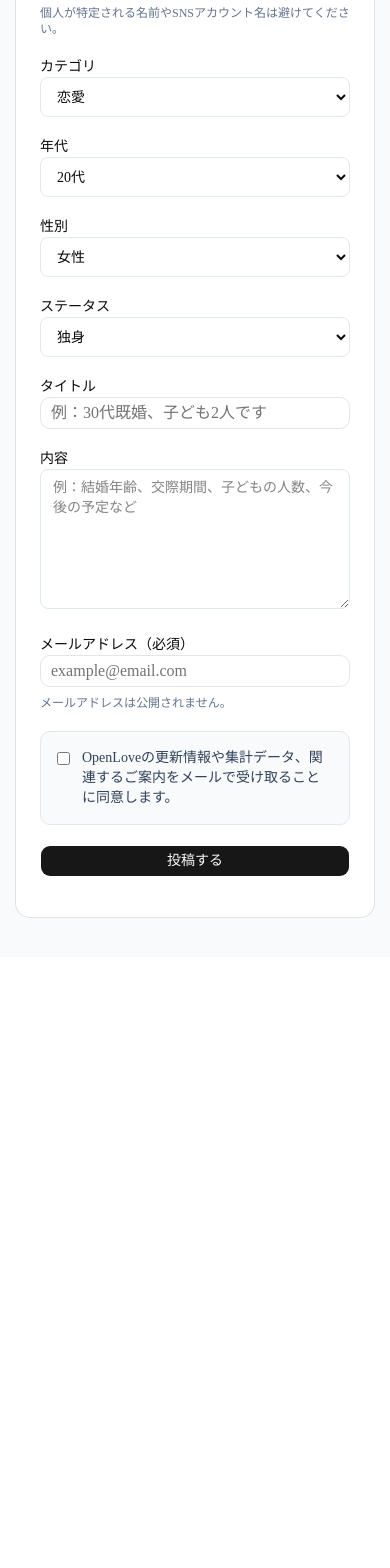
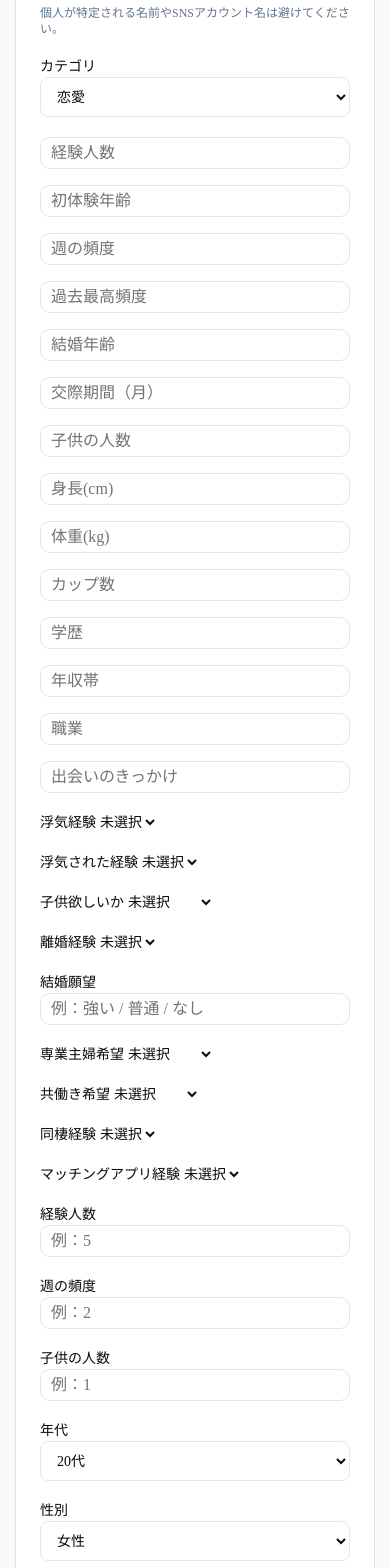
Before and after one commit to GS1117op/open-love, a Next.js app: page /submit in a window 390 px wide. Shown: the part 380-1948 px from the top of the page. Before the commit the page ends 1337 px from the top, so only its background shows below. Built offline with nearby package versions, Linux system fonts and the light colour scheme; no server answers.

Commit message:
投稿項目を大量追加

```diff
--- a/components/posts/post-form.tsx
+++ b/components/posts/post-form.tsx
@@ -9,15 +9,47 @@ import { Input } from "@/components/ui/input";
 
 export function PostForm() {
   const [nickname, setNickname] = useState("");
+
 const [category, setCategory] = useState("恋愛");
 const [ageRange, setAgeRange] = useState("20代");
 const [gender, setGender] = useState("女性");
 const [status, setStatus] = useState("独身");
+
+const [experienceCount, setExperienceCount] = useState("");
+const [firstExperienceAge, setFirstExperienceAge] = useState("");
+const [sexFrequency, setSexFrequency] = useState("");
+const [maxSexFrequency, setMaxSexFrequency] = useState("");
+
+const [cheatingExperience, setCheatingExperience] = useState("");
+const [cheatedExperience, setCheatedExperience] = useState("");
+
+const [marriageAge, setMarriageAge] = useState("");
+const [relationshipDuration, setRelationshipDuration] = useState("");
+const [childrenCount, setChildrenCount] = useState("");
+const [wantChildren, setWantChildren] = useState("");
+const [divorceExperience, setDivorceExperience] = useState("");
+
+const [marriageIntention, setMarriageIntention] = useState("");
+const [wantHousewife, setWantHousewife] = useState("");
+const [wantDualIncome, setWantDualIncome] = useState("");
+
+const [height, setHeight] = useState("");
+const [weight, setWeight] = useState("");
+const [cupSize, setCupSize] = useState("");
+
+const [education, setEducation] = useState("");
+const [incomeRange, setIncomeRange] = useState("");
+const [occupation, setOccupation] = useState("");
+
+const [cohabitationExperience, setCohabitationExperience] = useState("");
+const [datingAppExperience, setDatingAppExperience] = useState("");
+const [meetingMethod, setMeetingMethod] = useState("");
+
 const [title, setTitle] = useState("");
 const [content, setContent] = useState("");
+
 const [email, setEmail] = useState("");
 const [consent, setConsent] = useState(false);
-
 const [isSubmitting, setIsSubmitting] = useState(false);
 const [message, setMessage] = useState("");
 
@@ -55,6 +87,62 @@ export function PostForm() {
   status,
   title: title.trim(),
   content: content.trim(),
+
+  experience_count: experienceCount ? Number(experienceCount) : null,
+  first_experience_age: firstExperienceAge ? Number(firstExperienceAge) : null,
+  sex_frequency: sexFrequency ? Number(sexFrequency) : null,
+  max_sex_frequency: maxSexFrequency ? Number(maxSexFrequency) : null,
+
+  cheating_experience:
+    cheatingExperience === ""
+      ? null
+      : cheatingExperience === "true",
+  cheated_experience:
+    cheatedExperience === ""
+      ? null
+      : cheatedExperience === "true",
+
+  marriage_age: marriageAge ? Number(marriageAge) : null,
+  relationship_duration: relationshipDuration
+    ? Number(relationshipDuration)
+    : null,
+  children_count: childrenCount ? Number(childrenCount) : null,
+  want_children:
+    wantChildren === ""
+      ? null
+      : wantChildren === "true",
+  divorce_experience:
+    divorceExperience === ""
+      ? null
+      : divorceExperience === "true",
+
+  marriage_intention: marriageIntention || null,
+  want_housewife:
+    wantHousewife === ""
+      ? null
+      : wantHousewife === "true",
+  want_dual_income:
+    wantDualIncome === ""
+      ? null
+      : wantDualIncome === "true",
+
+  height: height ? Number(height) : null,
+  weight: weight ? Number(weight) : null,
+  cup_size: cupSize || null,
+
+  education: education || null,
+  income_range: incomeRange || null,
+  occupation: occupation || null,
+
+  cohabitation_experience:
+    cohabitationExperience === ""
+      ? null
+      : cohabitationExperience === "true",
+  dating_app_experience:
+    datingAppExperience === ""
+      ? null
+      : datingAppExperience === "true",
+  meeting_method: meetingMethod || null,
 });
 
     if (postError) {
@@ -70,9 +158,7 @@ export function PostForm() {
 });
 
 if (subscriberError) {
-  if (subscriberError.code === "23505") {
-    // すでに登録済みのメールなら成功扱い
-  } else {
+  if (subscriberError.code !== "23505") {
     setMessage(`メール登録に失敗しました: ${subscriberError.message}`);
     setIsSubmitting(false);
     return;
@@ -86,15 +172,50 @@ if (subscriberError) {
     }
 
     setMessage("投稿を保存しました。");
+
 setNickname("");
-    setTitle("");
-    setContent("");
-    setEmail("");
-    setConsent(false);
+
 setCategory("恋愛");
 setAgeRange("20代");
 setGender("女性");
 setStatus("独身");
+
+setExperienceCount("");
+setFirstExperienceAge("");
+setSexFrequency("");
+setMaxSexFrequency("");
+
+setCheatingExperience("");
+setCheatedExperience("");
+
+setMarriageAge("");
+setRelationshipDuration("");
+setChildrenCount("");
+setWantChildren("");
+setDivorceExperience("");
+
+setMarriageIntention("");
+setWantHousewife("");
+setWantDualIncome("");
+
+setHeight("");
+setWeight("");
+setCupSize("");
+
+setEducation("");
+setIncomeRange("");
+setOccupation("");
+
+setCohabitationExperience("");
+setDatingAppExperience("");
+setMeetingMethod("");
+
+setTitle("");
+setContent("");
+
+setEmail("");
+setConsent(false);
+
 setIsSubmitting(false);
   }
 
@@ -135,6 +256,135 @@ if (subscriberError) {
               <option>結婚</option>
               <option>家族</option>
             </select>
+          </div>
+          {/* ===== 追加データ（詳細） ===== */}
+
+<div className="grid grid-cols-1 sm:grid-cols-2 gap-4">
+
+  <Input type="number" placeholder="経験人数" value={experienceCount} onChange={(e)=>setExperienceCount(e.target.value)} />
+  <Input type="number" placeholder="初体験年齢" value={firstExperienceAge} onChange={(e)=>setFirstExperienceAge(e.target.value)} />
+  <Input type="number" placeholder="週の頻度" value={sexFrequency} onChange={(e)=>setSexFrequency(e.target.value)} />
+  <Input type="number" placeholder="過去最高頻度" value={maxSexFrequency} onChange={(e)=>setMaxSexFrequency(e.target.value)} />
+
+  <Input type="number" placeholder="結婚年齢" value={marriageAge} onChange={(e)=>setMarriageAge(e.target.value)} />
+  <Input type="number" placeholder="交際期間（月）" value={relationshipDuration} onChange={(e)=>setRelationshipDuration(e.target.value)} />
+  <Input type="number" placeholder="子供の人数" value={childrenCount} onChange={(e)=>setChildrenCount(e.target.value)} />
+
+  <Input type="number" placeholder="身長(cm)" value={height} onChange={(e)=>setHeight(e.target.value)} />
+  <Input type="number" placeholder="体重(kg)" value={weight} onChange={(e)=>setWeight(e.target.value)} />
+
+  <Input placeholder="カップ数" value={cupSize} onChange={(e)=>setCupSize(e.target.value)} />
+  <Input placeholder="学歴" value={education} onChange={(e)=>setEducation(e.target.value)} />
+  <Input placeholder="年収帯" value={incomeRange} onChange={(e)=>setIncomeRange(e.target.value)} />
+  <Input placeholder="職業" value={occupation} onChange={(e)=>setOccupation(e.target.value)} />
+  <Input placeholder="出会いのきっかけ" value={meetingMethod} onChange={(e)=>setMeetingMethod(e.target.value)} />
+
+</div>
+
+<div className="space-y-2">
+  <label className="text-sm font-medium">浮気経験</label>
+  <select value={cheatingExperience} onChange={(e)=>setCheatingExperience(e.target.value)}>
+    <option value="">未選択</option>
+    <option value="true">あり</option>
+    <option value="false">なし</option>
+  </select>
+</div>
+
+<div className="space-y-2">
+  <label className="text-sm font-medium">浮気された経験</label>
+  <select value={cheatedExperience} onChange={(e)=>setCheatedExperience(e.target.value)}>
+    <option value="">未選択</option>
+    <option value="true">あり</option>
+    <option value="false">なし</option>
+  </select>
+</div>
+
+<div className="space-y-2">
+  <label className="text-sm font-medium">子供欲しいか</label>
+  <select value={wantChildren} onChange={(e)=>setWantChildren(e.target.value)}>
+    <option value="">未選択</option>
+    <option value="true">欲しい</option>
+    <option value="false">欲しくない</option>
+  </select>
+</div>
+
+<div className="space-y-2">
+  <label className="text-sm font-medium">離婚経験</label>
+  <select value={divorceExperience} onChange={(e)=>setDivorceExperience(e.target.value)}>
+    <option value="">未選択</option>
+    <option value="true">あり</option>
+    <option value="false">なし</option>
+  </select>
+</div>
+
+<div className="space-y-2">
+  <label className="text-sm font-medium">結婚願望</label>
+  <Input value={marriageIntention} onChange={(e)=>setMarriageIntention(e.target.value)} placeholder="例：強い / 普通 / なし" />
+</div>
+
+<div className="space-y-2">
+  <label className="text-sm font-medium">専業主婦希望</label>
+  <select value={wantHousewife} onChange={(e)=>setWantHousewife(e.target.value)}>
+    <option value="">未選択</option>
+    <option value="true">希望する</option>
+    <option value="false">希望しない</option>
+  </select>
+</div>
+
+<div className="space-y-2">
+  <label className="text-sm font-medium">共働き希望</label>
+  <select value={wantDualIncome} onChange={(e)=>setWantDualIncome(e.target.value)}>
+    <option value="">未選択</option>
+    <option value="true">希望する</option>
+    <option value="false">希望しない</option>
+  </select>
+</div>
+
+<div className="space-y-2">
+  <label className="text-sm font-medium">同棲経験</label>
+  <select value={cohabitationExperience} onChange={(e)=>setCohabitationExperience(e.target.value)}>
+    <option value="">未選択</option>
+    <option value="true">あり</option>
+    <option value="false">なし</option>
+  </select>
+</div>
+
+<div className="space-y-2">
+  <label className="text-sm font-medium">マッチングアプリ経験</label>
+  <select value={datingAppExperience} onChange={(e)=>setDatingAppExperience(e.target.value)}>
+    <option value="">未選択</option>
+    <option value="true">あり</option>
+    <option value="false">なし</option>
+  </select>
+</div>
+          <div className="space-y-2">
+  <label className="text-sm font-medium">経験人数</label>
+  <Input
+    type="number"
+    value={experienceCount}
+    onChange={(e) => setExperienceCount(e.target.value)}
+    placeholder="例：5"
+  />
+</div>
+
+<div className="space-y-2">
+  <label className="text-sm font-medium">週の頻度</label>
+  <Input
+    type="number"
+    value={sexFrequency}
+    onChange={(e) => setSexFrequency(e.target.value)}
+    placeholder="例：2"
+  />
+</div>
+
+<div className="space-y-2">
+  <label className="text-sm font-medium">子供の人数</label>
+  <Input
+    type="number"
+    value={childrenCount}
+    onChange={(e) => setChildrenCount(e.target.value)}
+    placeholder="例：1"
+  />
 </div>
 
           <div className="space-y-2">
```
Lines whose indentation alone changed are shown as unchanged.
